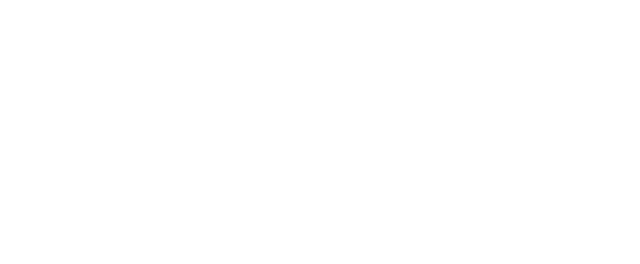
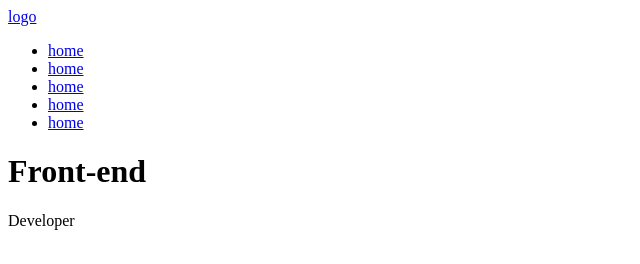
Before and after one commit to Otabekprofile/test, a plain HTML site: page index.html in a window 1280 px wide. Shown: the whole page, without its empty margins (0-640 px from the left). Drawn offline with Linux system fonts and the light colour scheme.

Commit message:
header html

```diff
--- a/index.html
+++ b/index.html
@@ -7,6 +7,23 @@
   <title>Document</title>
 </head>
 <body>
-
+  <header class="header">
+    <div class="container">
+      <nav class="header__nav">
+        <a href="#!" class="header__logo">logo</a>
+        <ul class="header__list">
+          <li class="header__item"><a href="#!" class="header__link">home</a></li>
+          <li class="header__item"><a href="#!" class="header__link">home</a></li>
+          <li class="header__item"><a href="#!" class="header__link">home</a></li>
+          <li class="header__item"><a href="#!" class="header__link">home</a></li>
+          <li class="header__item"><a href="#!" class="header__link">home</a></li>
+        </ul>
+      </nav>
+    </div>
+    <div class="header__content">
+      <h1 class="header__title">Front-end</h1>
+      <p class="header__txt">Developer</p>
+    </div>
+  </header>
 </body>
 </html>
```
